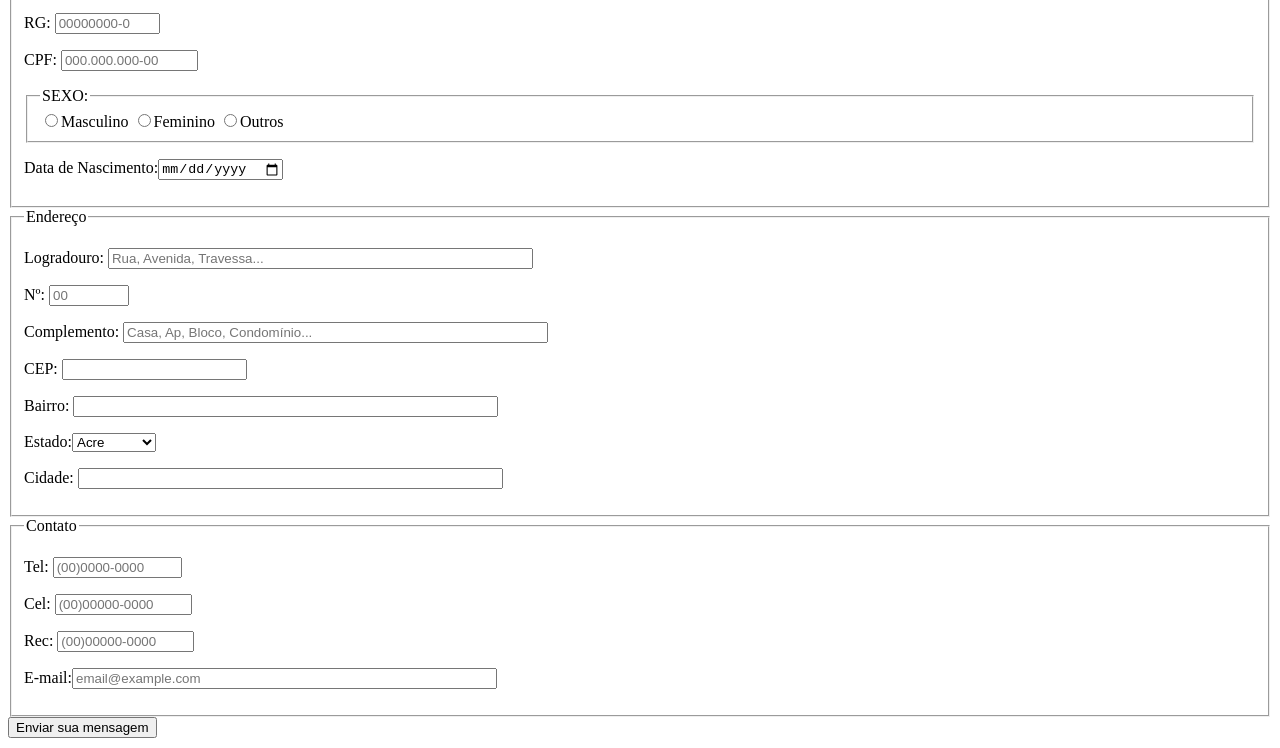
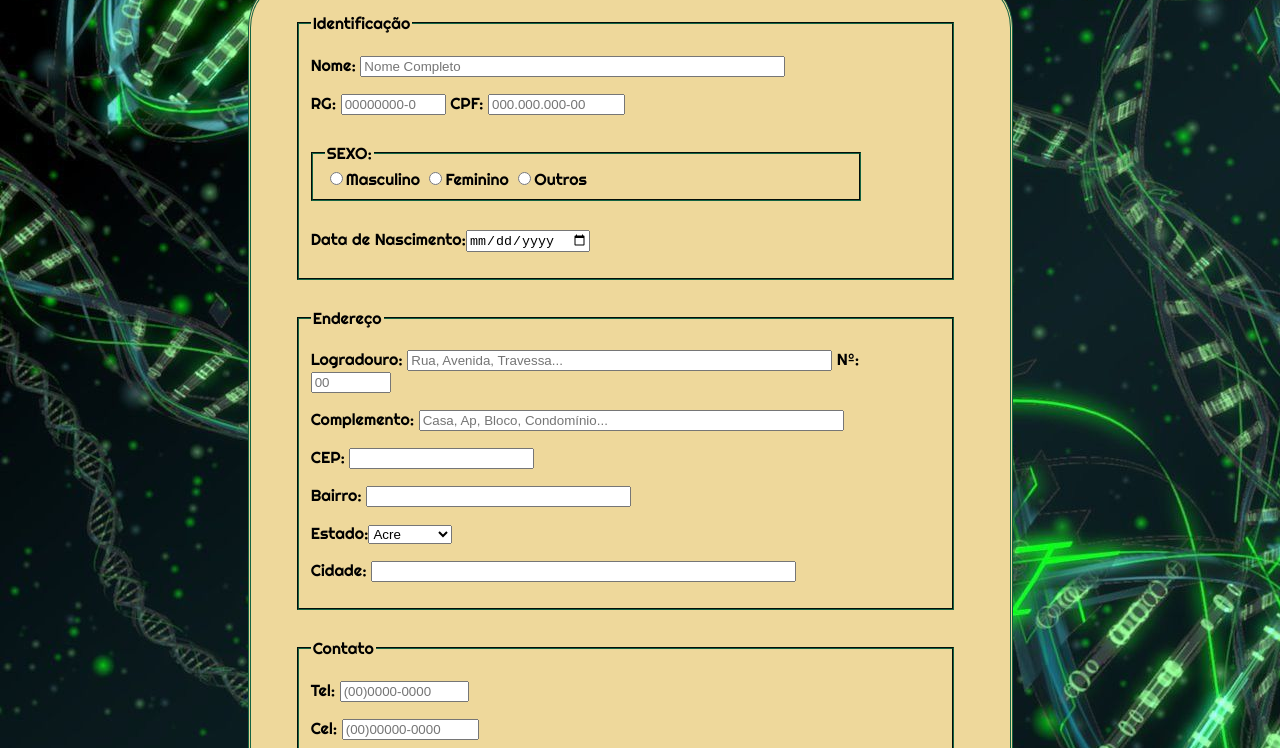
Before and after one commit to fbomrl/Formul-rioG, a plain HTML site: page index.html in a window 1280 px wide. Shown: the part 143-891 px from the top of the page. Drawn offline with Linux system fonts and the light colour scheme.

Commit message:
Inclusão de CSS no body, forme e fieldset + background com imagem

```diff
--- a/css/estilo.css
+++ b/css/estilo.css
@@ -1 +1,46 @@
 @charset "UTF-8";
+@import url('https://fonts.googleapis.com/css2?family=Righteous&display=swap');
+
+h1 {
+    text-align: center;
+    color: #146342;
+    font-family: 'Righteous', cursive;
+}
+
+body {
+    background: url("../img/1561054.jpg");
+    background-color: lightgray;
+    margin-top: 5%;
+}
+
+form {
+    width: 60%;
+    margin-left: 19%;
+    border-style: double ;
+    border-color: #146342;
+    background-color: rgb(238, 216, 155);
+    border-radius: 5%;
+}
+
+fieldset {
+    width: 83%;
+    margin-left: 6%;
+    border-color: #146342;
+    margin-bottom: 28px;
+    margin-top: 28px;
+    font-family: 'Righteous', cursive;
+}
+fieldset.sexo{
+    width: 83%;
+    margin-left: 0%;
+    border-color: #146342;
+    margin-bottom: 28px;
+    margin-top: 28px;
+    font-family: 'Righteous', cursive;
+}
+
+footer.footer{
+    text-align: center;
+    color: #146342;
+    font-family: 'Righteous', cursive;
+}
--- a/index.html
+++ b/index.html
@@ -19,8 +19,8 @@
                 <legend>Identificação</legend>
                 <p><label for="cnome">Nome: <input type="text" name="tnome" id="cnome" size="50" maxlength="50"
                             placeholder="Nome Completo" required/></label></p>
-                <p><label for="crg"></p>RG: <input type="text" name="trg" id="crg" size="10"maxlength="10"placeholder="00000000-0"> </label></p>
-                <p><label for="ccpf">CPF:
+                <p><label for="crg"></p>RG: <input type="text" name="trg" id="crg" size="10"maxlength="10"placeholder="00000000-0"> </label>
+                <label for="ccpf">CPF:
                     <input type="text" name="tcpf" id="ccpf" size="14"maxlength="14"placeholder="000.000.000-00" onblur="validacao()" required></label></p>
                 <script src="jv/ValidadorCPF.js"></script>
 
@@ -37,13 +37,13 @@
             <fieldset>
                 <legend>Endereço</legend>
                 <p><label for="crua">Logradouro: <input type="text" name="trua" id="crua" size="50" maxlength="50"
-                            placeholder="Rua, Avenida, Travessa..." /></label></p>
-                <p><label for="cnum">Nº: <input type="number" name="tnum" id="cnum" min="0" max="99999"
+                            placeholder="Rua, Avenida, Travessa..." /></label>
+                <label for="cnum">Nº: <input type="number" name="tnum" id="cnum" min="0" max="99999"
                             placeholder="00" /></label></p>
                 <p><label for="ccomp">Complemento: <input type="text" name="tcomp" id="ccomp" size="50" maxlength="50"
                             placeholder="Casa, Ap, Bloco, Condomínio..." /></label></p>
                 <p><label for="ccep">CEP: <input type="text" name="tcep" id="ccep" required></label></p>
-                <p><label for="cbai">Bairro: <input type="text" name="tbai" id="cbai" size="50" maxlength="50"></label>
+                <p><label for="cbai">Bairro: <input type="text" name="tbai" id="cbai" size="30" maxlength="30"></label>
                 </p>
                 <p><label for="cest">Estado:<select name="test" id="cest"></label></p>
                 <option>Acre</option>
```
Also changed, not shown: img/1561054.jpg (added).
